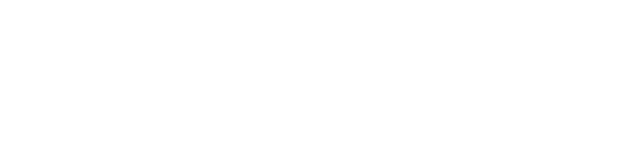
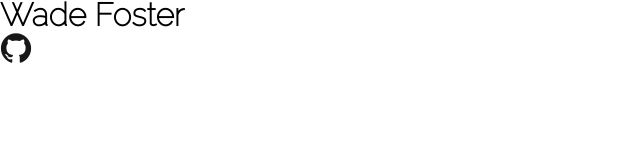
Before and after one commit to wade-levels-up/homepage, a website built with webpack: page src/template.html in a window 1280 px wide. Shown: the whole page, without its empty margins (0-640 px from the left). Built offline with nearby package versions, Linux system fonts and the light colour scheme.

Commit message:
Collect assets and ensure files are linked

```diff
--- a/src/style.css
+++ b/src/style.css
@@ -1,6 +1,15 @@
+@font-face {
+  font-family: 'raleway';
+  src: url('../assets/raleway-variablefont_wght-webfont.woff') format('woff2'),
+       url('../assets/raleway-variablefont_wght-webfont.woff2') format('woff');
+  font-weight: normal;
+  font-style: normal;
+
+}
+
 :root {
   font-size: 16px;
-  font-family: system-ui;
+  font-family: raleway;
 }
 * {
   margin: 0px;
@@ -14,3 +23,7 @@ body {
   width: 100vw;
   height: 100vh;
 }
+
+i {
+  font-size: 2rem;
+}
--- a/src/template.html
+++ b/src/template.html
@@ -3,7 +3,11 @@
   <head>
     <meta charset="UTF-8" />
     <meta name="viewport" content="width=device-width, initial-scale=1.0" />
-    <title>Template</title>
+    <link rel="stylesheet" type='text/css' href="https://cdn.jsdelivr.net/gh/devicons/devicon@latest/devicon.min.css" />
+    <title>Wade Foster</title>
   </head>
-  <body></body>
+  <body>
+    <h1>Wade Foster</h1>
+    <i class="devicon-github-original colored"></i>
+  </body>
 </html>
```
Also changed, not shown: assets/Wade-narrow.jpeg (added), assets/Wade-norm.jpeg (added), assets/email.svg (added), assets/phone.svg (added), assets/raleway-variablefont_wght-webfont.woff (added), assets/raleway-variablefont_wght-webfont.woff2 (added), design/portfolio.png (added), 2 other files.
